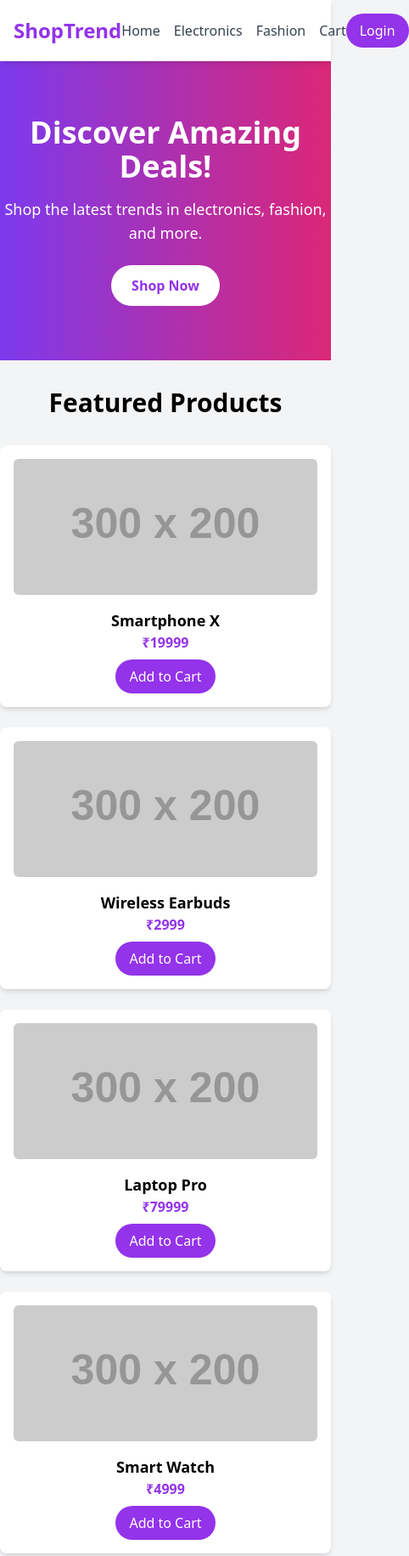
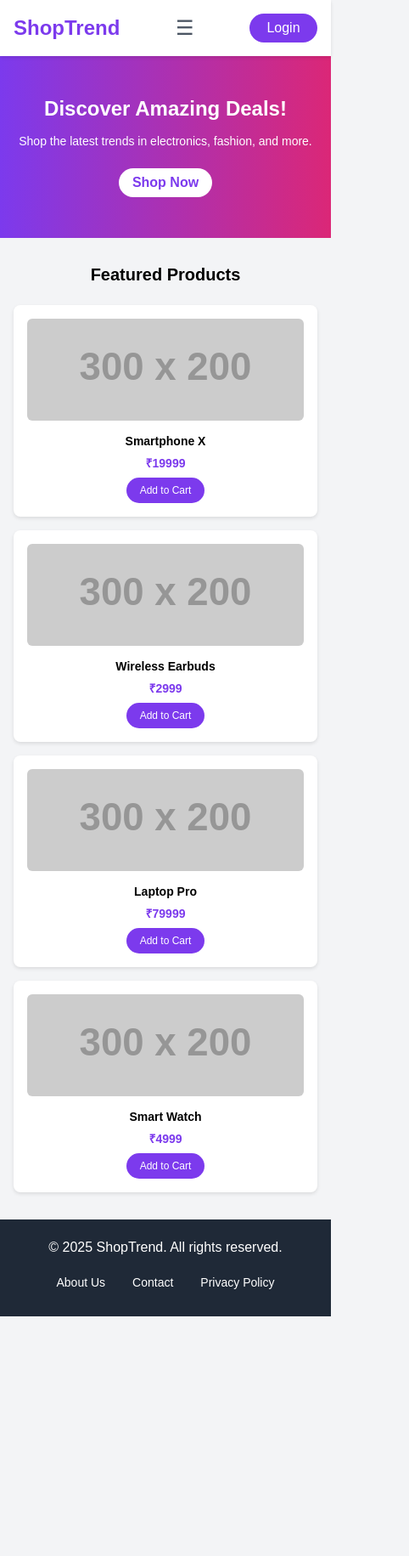
Before and after one commit to AyushmanDhara/e-commerce-, a plain HTML site: page index.html in a window 390 px wide. Shown: the top 1831 px of the page at 85% size, 482 px wide, since content can reach past the window. After the commit the page ends 1549 px from the top, so only its background shows below. Drawn offline with nearby package versions, Linux system fonts and the light colour scheme; placeholder pictures from the web are drawn by us.

Commit message:
Update index.html

```diff
--- a/index.html
+++ b/index.html
@@ -4,119 +4,374 @@
   <meta charset="UTF-8">
   <meta name="viewport" content="width=device-width, initial-scale=1.0">
   <title>ShopTrend - Your Online Shopping Destination</title>
-  <script src="https://cdn.jsdelivr.net/npm/react@18.2.0/umd/react.production.min.js"></script>
-  <script src="https://cdn.jsdelivr.net/npm/react-dom@18.2.0/umd/react-dom.production.min.js"></script>
-  <script src="https://cdn.jsdelivr.net/npm/babel-standalone@6.26.0/babel.min.js"></script>
-  <script src="https://cdn.tailwindcss.com"></script>
   <style>
+    * {
+      margin: 0;
+      padding: 0;
+      box-sizing: border-box;
+      font-family: Arial, sans-serif;
+    }
+
+    body {
+      background-color: #f3f4f6;
+    }
+
+    /* Navbar Styles */
+    .navbar {
+      background-color: #fff;
+      box-shadow: 0 2px 4px rgba(0, 0, 0, 0.1);
+      padding: 1rem;
+      position: sticky;
+      top: 0;
+      z-index: 10;
+    }
+
+    .navbar .container {
+      max-width: 1200px;
+      margin: 0 auto;
+      display: flex;
+      justify-content: space-between;
+      align-items: center;
+    }
+
+    .navbar .logo {
+      font-size: 1.5rem;
+      font-weight: bold;
+      color: #7c3aed;
+    }
+
+    .navbar .nav-links {
+      display: flex;
+      gap: 1rem;
+    }
+
+    .navbar .nav-links a {
+      color: #4b5563;
+      text-decoration: none;
+      font-size: 1rem;
+      padding: 0.5rem;
+    }
+
+    .navbar .nav-links a:hover {
+      color: #7c3aed;
+    }
+
+    .navbar .login-btn {
+      background-color: #7c3aed;
+      color: #fff;
+      padding: 0.5rem 1rem;
+      border-radius: 9999px;
+      border: none;
+      cursor: pointer;
+      font-size: 1rem;
+      min-width: 80px;
+    }
+
+    .navbar .login-btn:hover {
+      background-color: #6d28d9;
+    }
+
+    .navbar .hamburger {
+      display: none;
+      font-size: 1.5rem;
+      cursor: pointer;
+      background: none;
+      border: none;
+      color: #4b5563;
+    }
+
+    /* Hero Section Styles */
+    .hero {
+      background: linear-gradient(to right, #7c3aed, #db2777);
+      color: #fff;
+      padding: 3rem 1rem;
+      text-align: center;
+    }
+
+    .hero .container {
+      max-width: 1200px;
+      margin: 0 auto;
+    }
+
+    .hero h2 {
+      font-size: 1.75rem;
+      font-weight: bold;
+      margin-bottom: 1rem;
+    }
+
+    .hero p {
+      font-size: 1rem;
+      margin-bottom: 1.5rem;
+    }
+
+    .hero .shop-btn {
+      background-color: #fff;
+      color: #7c3aed;
+      padding: 0.75rem 1.5rem;
+      border-radius: 9999px;
+      border: none;
+      font-size: 1rem;
+      font-weight: 600;
+      cursor: pointer;
+      min-width: 120px;
+    }
+
+    .hero .shop-btn:hover {
+      background-color: #e5e7eb;
+    }
+
+    /* Product Grid Styles */
+    .product-grid {
+      max-width: 1200px;
+      margin: 2rem auto;
+      padding: 0 1rem;
+    }
+
+    .product-grid h2 {
+      font-size: 1.5rem;
+      font-weight: bold;
+      text-align: center;
+      margin-bottom: 1.5rem;
+    }
+
+    .grid {
+      display: grid;
+      grid-template-columns: repeat(1, 1fr);
+      gap: 1rem;
+    }
+
+    /* Product Card Styles */
     .product-card {
+      background-color: #fff;
+      border-radius: 0.5rem;
+      box-shadow: 0 2px 4px rgba(0, 0, 0, 0.1);
+      padding: 1rem;
+      text-align: center;
       transition: transform 0.3s ease-in-out;
     }
+
     .product-card:hover {
       transform: scale(1.05);
     }
-    .hero-section {
-      background: linear-gradient(to right, #7c3aed, #db2777);
+
+    .product-card img {
+      height: 140px;
+      width: 100%;
+      object-fit: cover;
+      border-radius: 0.375rem;
+      margin-bottom: 0.75rem;
+    }
+
+    .product-card h3 {
+      font-size: 1rem;
+      font-weight: 600;
+    }
+
+    .product-card .price {
+      color: #7c3aed;
+      font-weight: bold;
+      margin: 0.5rem 0;
+    }
+
+    .product-card .add-to-cart {
+      background-color: #7c3aed;
+      color: #fff;
+      padding: 0.5rem 1rem;
+      border-radius: 9999px;
+      border: none;
+      cursor: pointer;
+      font-size: 0.875rem;
+      min-width: 100px;
+    }
+
+    .product-card .add-to-cart:hover {
+      background-color: #6d28d9;
+    }
+
+    /* Footer Styles */
+    .footer {
+      background-color: #1f2937;
+      color: #fff;
+      padding: 1.5rem 1rem;
+      text-align: center;
+    }
+
+    .footer .container {
+      max-width: 1200px;
+      margin: 0 auto;
+    }
+
+    .footer .links {
+      display: flex;
+      justify-content: center;
+      gap: 1rem;
+      margin-top: 1rem;
+    }
+
+    .footer .links a {
+      color: #fff;
+      text-decoration: none;
+      font-size: 0.875rem;
+      padding: 0.5rem;
+    }
+
+    .footer .links a:hover {
+      color: #a78bfa;
+    }
+
+    /* Mobile Styles */
+    @media (max-width: 768px) {
+      .navbar .nav-links {
+        display: none;
+        flex-direction: column;
+        position: absolute;
+        top: 60px;
+        left: 0;
+        width: 100%;
+        background-color: #fff;
+        box-shadow: 0 2px 4px rgba(0, 0, 0, 0.1);
+        padding: 1rem;
+      }
+
+      .navbar .nav-links.active {
+        display: flex;
+      }
+
+      .navbar .hamburger {
+        display: block;
+      }
+
+      .hero h2 {
+        font-size: 1.5rem;
+      }
+
+      .hero p {
+        font-size: 0.875rem;
+      }
+
+      .hero .shop-btn {
+        padding: 0.5rem 1rem;
+        min-width: 100px;
+      }
+
+      .product-grid h2 {
+        font-size: 1.25rem;
+      }
+
+      .product-card img {
+        height: 120px;
+      }
+
+      .product-card h3 {
+        font-size: 0.875rem;
+      }
+
+      .product-card .price {
+        font-size: 0.875rem;
+      }
+
+      .product-card .add-to-cart {
+        font-size: 0.75rem;
+        min-width: 80px;
+      }
+    }
+
+    @media (min-width: 640px) {
+      .grid {
+        grid-template-columns: repeat(2, 1fr);
+      }
+    }
+
+    @media (min-width: 1024px) {
+      .grid {
+        grid-template-columns: repeat(4, 1fr);
+      }
     }
   </style>
 </head>
-<body class="bg-gray-100 font-sans">
-  <div id="root"></div>
-
-  <script type="text/babel">
-    const Navbar = () => {
-      return (
-        <nav className="bg-white shadow-md p-4 sticky top-0 z-10">
-          <div className="container mx-auto flex justify-between items-center">
-            <h1 className="text-2xl font-bold text-purple-600">ShopTrend</h1>
-            <div className="flex space-x-4">
-              <a href="#" className="text-gray-700 hover:text-purple-600">Home</a>
-              <a href="#" className="text-gray-700 hover:text-purple-600">Electronics</a>
-              <a href="#" className="text-gray-700 hover:text-purple-600">Fashion</a>
-              <a href="#" className="text-gray-700 hover:text-purple-600">Cart</a>
+<body>
+  <!-- Navbar -->
+  <nav class="navbar">
+    <div class="container">
+      <h1 class="logo">ShopTrend</h1>
+      <button class="hamburger">☰</button>
+      <div class="nav-links">
+        <a href="#">Home</a>
+        <a href="#">Electronics</a>
+        <a href="#">Fashion</a>
+        <a href="#">Cart</a>
       </div>
-            <button className="bg-purple-600 text-white px-4 py-2 rounded-full hover:bg-purple-700">
-              Login
-            </button>
+      <button class="login-btn">Login</button>
     </div>
   </nav>
-      );
-    };
 
-    const Hero = () => {
-      return (
-        <div className="hero-section text-white py-16">
-          <div className="container mx-auto text-center">
-            <h2 className="text-4xl font-bold mb-4">Discover Amazing Deals!</h2>
-            <p className="text-lg mb-6">Shop the latest trends in electronics, fashion, and more.</p>
-            <button className="bg-white text-purple-600 px-6 py-3 rounded-full font-semibold hover:bg-gray-200">
-              Shop Now
-            </button>
+  <!-- Hero Section -->
+  <div class="hero">
+    <div class="container">
+      <h2>Discover Amazing Deals!</h2>
+      <p>Shop the latest trends in electronics, fashion, and more.</p>
+      <button class="shop-btn">Shop Now</button>
     </div>
   </div>
-      );
-    };
 
-    const ProductCard = ({ name, price, image }) => {
-      return (
-        <div className="product-card bg-white rounded-lg shadow-md p-4 text-center">
-          <img src={image} alt={name} className="h-40 w-full object-cover rounded-md mb-4" />
-          <h3 className="text-lg font-semibold">{name}</h3>
-          <p className="text-purple-600 font-bold">₹{price}</p>
-          <button className="mt-2 bg-purple-600 text-white px-4 py-2 rounded-full hover:bg-purple-700">
-            Add to Cart
-          </button>
+  <!-- Product Grid -->
+  <div class="product-grid">
+    <h2>Featured Products</h2>
+    <div class="grid">
+      <div class="product-card">
+        <img src="https://via.placeholder.com/300x200?text=Smartphone" alt="Smartphone X">
+        <h3>Smartphone X</h3>
+        <p class="price">₹19999</p>
+        <button class="add-to-cart">Add to Cart</button>
       </div>
-      );
-    };
-
-    const ProductGrid = () => {
-      const products = [
-        { name: "Smartphone X", price: 19999, image: "https://via.placeholder.com/300x200?text=Smartphone" },
-        { name: "Wireless Earbuds", price: 2999, image: "https://via.placeholder.com/300x200?text=Earbuds" },
-        { name: "Laptop Pro", price: 79999, image: "https://via.placeholder.com/300x200?text=Laptop" },
-        { name: "Smart Watch", price: 4999, image: "https://via.placeholder.com/300x200?text=Watch" },
-      ];
-
-      return (
-        <div className="container mx-auto py-8">
-          <h2 className="text-3xl font-bold text-center mb-8">Featured Products</h2>
-          <div className="grid grid-cols-1 sm:grid-cols-2 lg:grid-cols-4 gap-6">
-            {products.map((product, index) => (
-              <ProductCard key={index} name={product.name} price={product.price} image={product.image} />
-            ))}
+      <div class="product-card">
+        <img src="https://via.placeholder.com/300x200?text=Earbuds" alt="Wireless Earbuds">
+        <h3>Wireless Earbuds</h3>
+        <p class="price">₹2999</p>
+        <button class="add-to-cart">Add to Cart</button>
+      </div>
+      <div class="product-card">
+        <img src="https://via.placeholder.com/300x200?text=Laptop" alt="Laptop Pro">
+        <h3>Laptop Pro</h3>
+        <p class="price">₹79999</p>
+        <button class="add-to-cart">Add to Cart</button>
+      </div>
+      <div class="product-card">
+        <img src="https://via.placeholder.com/300x200?text=Watch" alt="Smart Watch">
+        <h3>Smart Watch</h3>
+        <p class="price">₹4999</p>
+        <button class="add-to-cart">Add to Cart</button>
       </div>
     </div>
-      );
-    };
+  </div>
 
-    const Footer = () => {
-      return (
-        <footer className="bg-gray-800 text-white py-6">
-          <div className="container mx-auto text-center">
-            <p>&copy; 2025 ShopTrend. All rights reserved.</p>
-            <div className="flex justify-center space-x-4 mt-4">
-              <a href="#" className="hover:text-purple-400">About Us</a>
-              <a href="#" className="hover:text-purple-400">Contact</a>
-              <a href="#" className="hover:text-purple-400">Privacy Policy</a>
+  <!-- Footer -->
+  <footer class="footer">
+    <div class="container">
+      <p>© 2025 ShopTrend. All rights reserved.</p>
+      <div class="links">
+        <a href="#">About Us</a>
+        <a href="#">Contact</a>
+        <a href="#">Privacy Policy</a>
       </div>
     </div>
   </footer>
-      );
-    };
 
-    const App = () => {
-      return (
-        <div>
-          <Navbar />
-          <Hero />
-          <ProductGrid />
-          <Footer />
-        </div>
-      );
-    };
+  <script>
+    // Hamburger menu toggle
+    const hamburger = document.querySelector('.hamburger');
+    const navLinks = document.querySelector('.nav-links');
 
-    ReactDOM.render(<App />, document.getElementById('root'));
+    hamburger.addEventListener('click', () => {
+      navLinks.classList.toggle('active');
+    });
+
+    // Add to Cart button functionality (example alert)
+    document.querySelectorAll('.add-to-cart').forEach(button => {
+      button.addEventListener('click', () => {
+        alert('Item added to cart!');
+      });
+    });
   </script>
 </body>
 </html>
```
Lines whose indentation alone changed are shown as unchanged.
